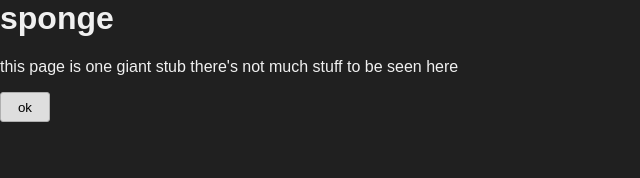
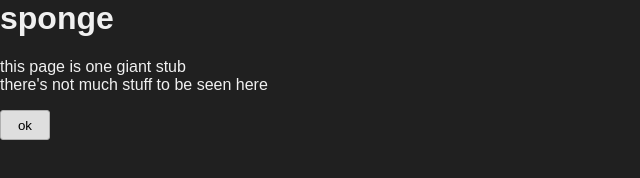
Before and after one commit to spongedev1/spongedev1.github.io, a plain HTML site: page index.html in a window 1280 px wide. Shown: the whole page, without its empty margins (0-640 px from the left). Drawn offline with Linux system fonts and the light colour scheme.

Commit message:
Update index.html

```diff
--- a/index.html
+++ b/index.html
@@ -6,7 +6,7 @@
 <body>
     <h1>sponge</h1>
     <p>
-        this page is one giant stub
+        this page is one giant stub<br>
         there's not much stuff to be seen here
     </p>
     <button onclick="history.back()">ok</button>
```
